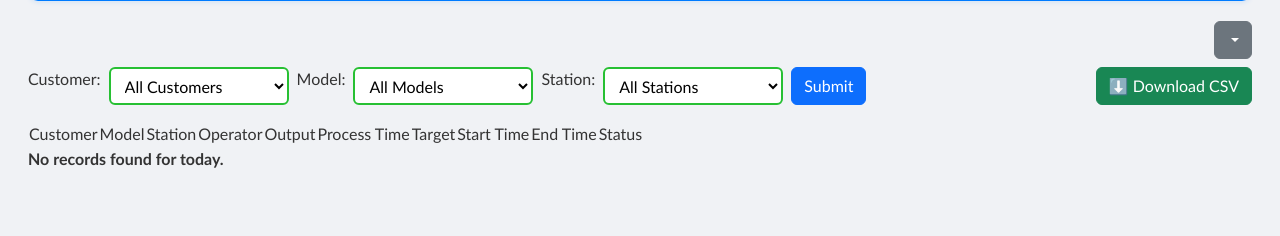
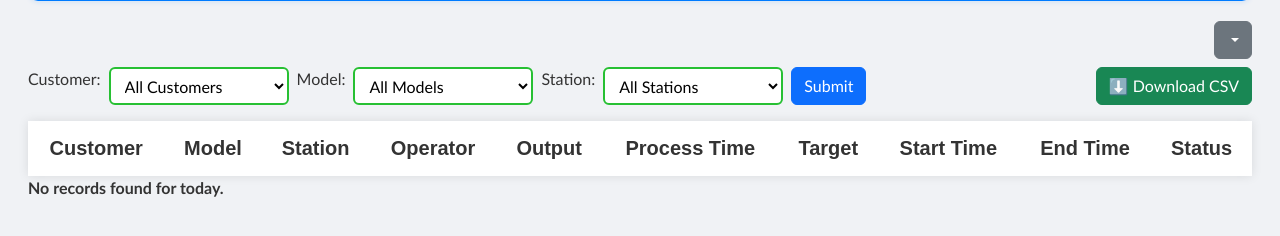
Before and after one commit to kaertech-dev/activity_monitoring, a FastAPI app: template templates/monitoring_v1.html in a window 1280 px wide. Shown: the part 99-335 px from the top of the page. Run offline with FastAPI, Linux system fonts and the light colour scheme; the template is opened without the code that fills it, so the values that code supplies are empty.

Commit message:
change font style to be alike

```diff
--- a/templates/monitoring_v1.html
+++ b/templates/monitoring_v1.html
@@ -33,6 +33,37 @@
             font-weight: bold;
             margin: 0;
         }
+        table {
+            width: 100%;
+            border-collapse: collapse;
+            margin-top: 25px auto;
+            min-width: 800px;
+            box-shadow: 0 0 10px rgba(0,0,0,0.1) !important;
+            background-color: #fff;
+        }
+        td:hover, th:hover{
+            transform: scale(1.2);
+            background-color: #8efd8e !important;
+            box-shadow: 0 4px 8px rgba(0, 0, 0, 0.15);
+            z-index: 1;
+            position: relative;
+        }
+        th, td {
+            padding: 12px 15px;
+            text-align: center;
+            border-bottom: 1px solid #ffffff;
+            font-size: clamp(20px, 2vw, 20px);
+            font-family: 'Arial';
+            font: bold;
+            font-weight: bolder;
+            transition: transform 0.3s ease, background-color 0.3s ease;
+        }
+        tr:nth-child(even) {
+            background-color: hsla(120, 84%, 75%, 0.068) !important;
+        }
+        tr:nth-child(odd) {
+            background-color: #ffffff;
+        }
         .table th {
             background-color: #27c033 !important;
             color: white !important;
@@ -45,6 +76,19 @@
         }
         .table tr:nth-child(even) td {
             background-color: hsla(120, 51%, 75%, 0.3) !important;
+        }
+        .table-hover tbody tr:hover td,
+        .table-hover tbody tr:hover th {
+            background-color: #f1f1f1 !important;
+        }
+        th {
+            background-color: #27c033;
+            color: #fff;
+            font-size: 20px;
+            letter-spacing: 1px;
+        }
+        tr:hover {
+            background-color: #f1f1f1;
         }
         .square {
             height: 35px;
```
